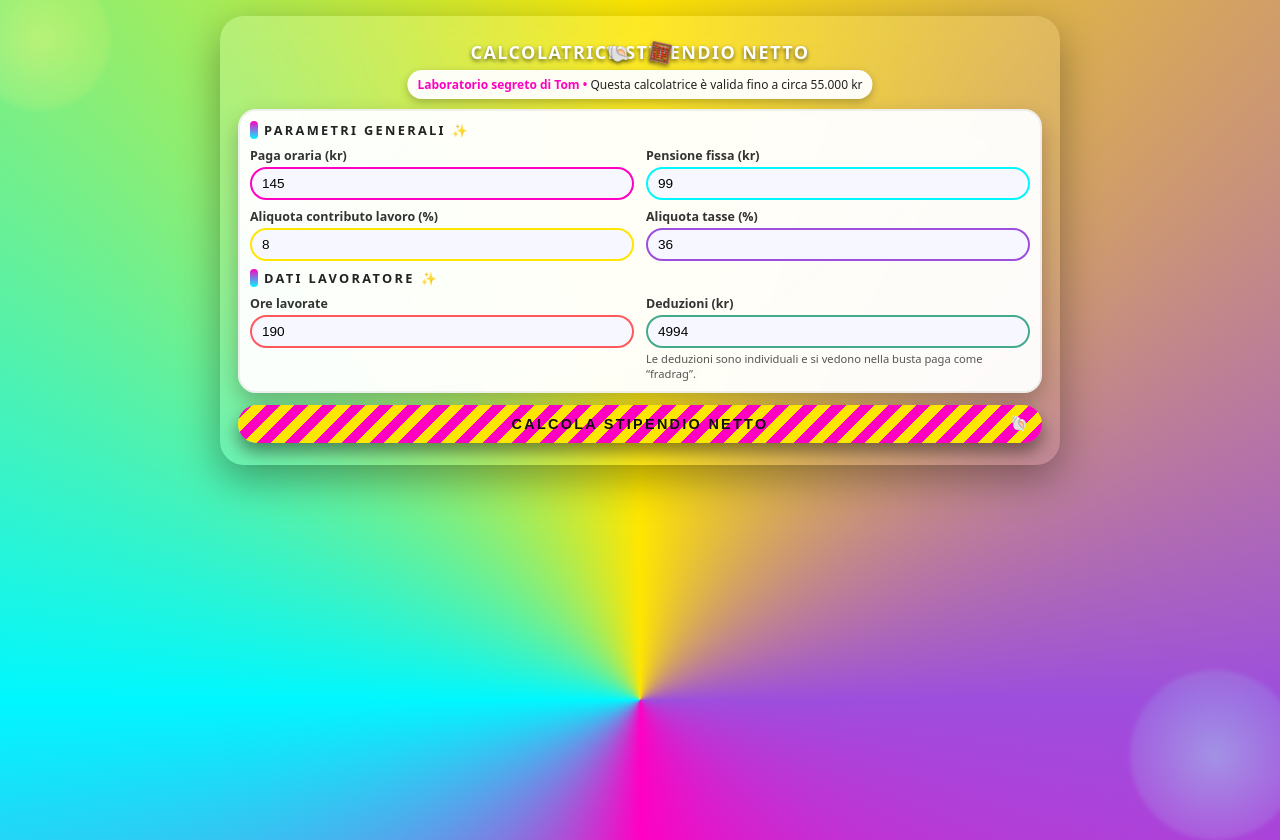
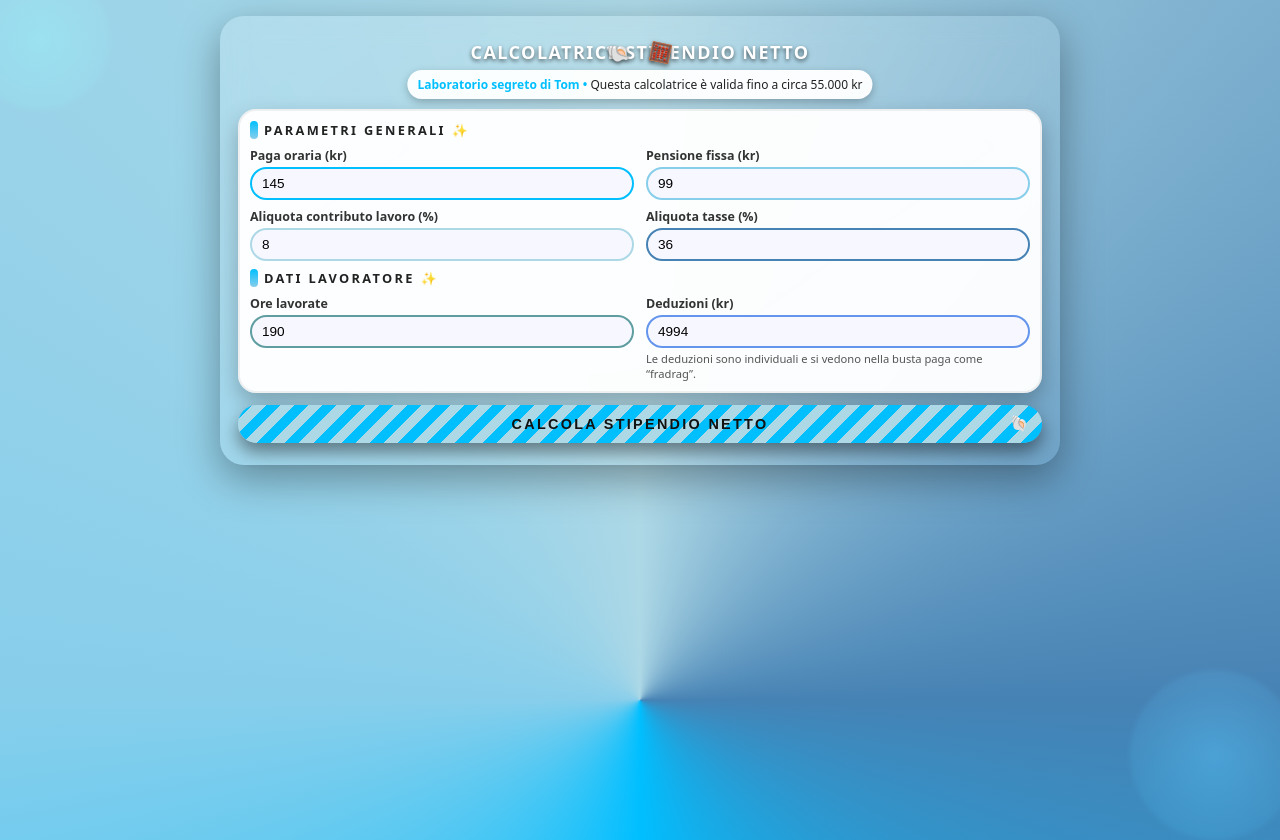
Before and after one commit to gabrielespotifaccio/TOMOYSTERSTAXCALCULTATOR, a plain HTML site: page index.html in a window 1280 px wide. Drawn offline with Linux system fonts and the light colour scheme.

Commit message:
Update style.css
Cambiati tutti i colori in tonalità di azzurro per un design più coerente

```diff
--- a/style.css
+++ b/style.css
@@ -19,11 +19,11 @@ body {
   overflow-y: auto;
   background: conic-gradient(
     from 180deg,
-    #ff00c3,
-    #00f7ff,
-    #ffe600,
-    #9d4edd,
-    #ff00c3
+    #00bfff,
+    #87ceeb,
+    #add8e6,
+    #4682b4,
+    #00bfff
   );
   background-size: 250% 250%;
   animation: bg-wiggle 20s ease-in-out infinite alternate;
@@ -67,7 +67,7 @@ body::before {
   height: 140px;
   top: -30px;
   left: -30px;
-  background: radial-gradient(circle, #ff9900, transparent);
+  background: radial-gradient(circle, #00ced1, transparent);
 }
 
 body::after {
@@ -75,7 +75,7 @@ body::after {
   height: 170px;
   bottom: -40px;
   right: -20px;
-  background: radial-gradient(circle, #00ffb3, transparent);
+  background: radial-gradient(circle, #1e90ff, transparent);
 }
 
 /* titolo */
@@ -124,7 +124,7 @@ h1::after {
 .nota::before {
   content: "Laboratorio segreto di Tom • ";
   font-weight: 700;
-  color: #ff00c3;
+  color: #00bfff;
 }
 
 /* griglia: su telefono -> UNA colonna */
@@ -174,7 +174,7 @@ h1::after {
   width: 8px;
   height: 18px;
   border-radius: 999px;
-  background: linear-gradient(180deg, #ff00c3, #00f7ff);
+  background: linear-gradient(180deg, #00bfff, #87ceeb);
 }
 
 .sezione-titolo::after {
@@ -209,12 +209,12 @@ input[type="number"] {
 }
 
 /* bordi colorati */
-#pagaOraria      { border-color: #ff00c3; }
-#pensioneFissa   { border-color: #00f7ff; }
-#aliquotaContributo { border-color: #ffe600; }
-#aliquotaTasse   { border-color: #9d4edd; }
-#oreLavorate     { border-color: #ff595e; }
-#deduzioni       { border-color: #43aa8b; }
+#pagaOraria      { border-color: #00bfff; }
+#pensioneFissa   { border-color: #87ceeb; }
+#aliquotaContributo { border-color: #add8e6; }
+#aliquotaTasse   { border-color: #4682b4; }
+#oreLavorate     { border-color: #5f9ea0; }
+#deduzioni       { border-color: #6495ed; }
 
 input[type="number"]:focus {
   box-shadow: 0 0 0 3px rgba(0,0,0,0.12);
@@ -234,10 +234,10 @@ button {
   border: 0;
   background: repeating-linear-gradient(
     135deg,
-    #ff00c3 0,
-    #ff00c3 10px,
-    #ffe600 10px,
-    #ffe600 20px
+    #00bfff 0,
+    #00bfff 10px,
+    #add8e6 10px,
+    #add8e6 20px
   );
   color: #111;
   text-transform: uppercase;
@@ -305,7 +305,7 @@ button:active {
   margin-top: 8px;
   padding: 7px 10px;
   border-radius: 14px;
-  background: linear-gradient(90deg, #06d6a0, #80ffdb);
+  background: linear-gradient(90deg, #40e0d0, #afeeee);
   color: #111;
   display: inline-block;
   box-shadow: 0 4px 12px rgba(0,0,0,0.3);
```
